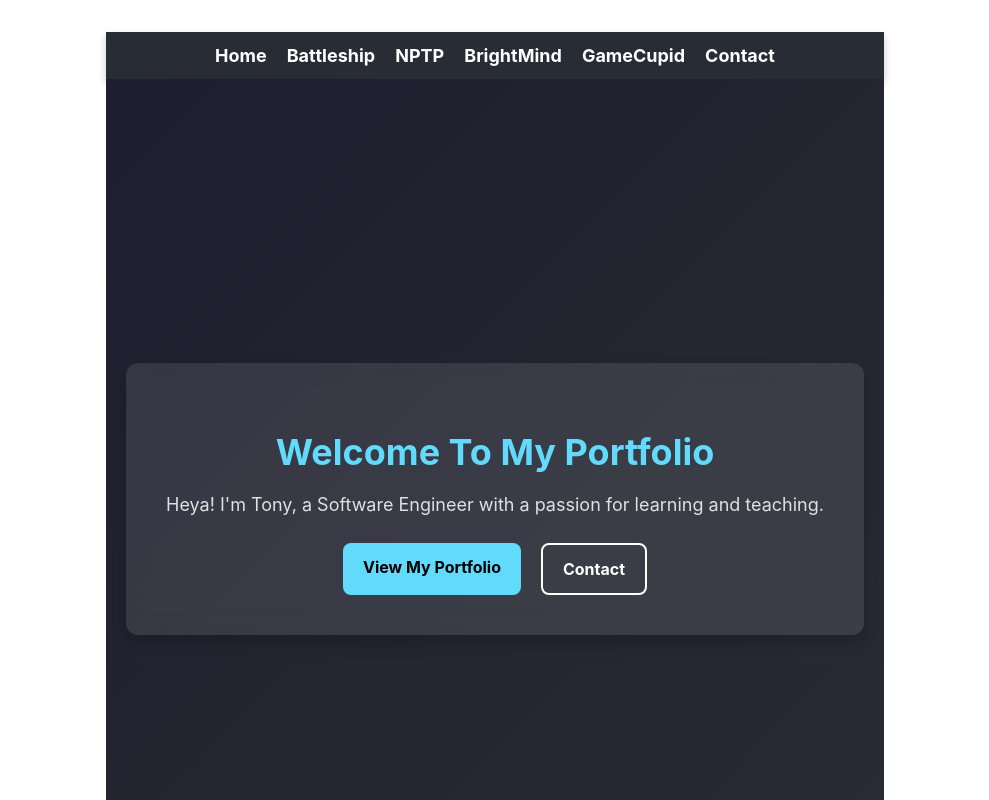
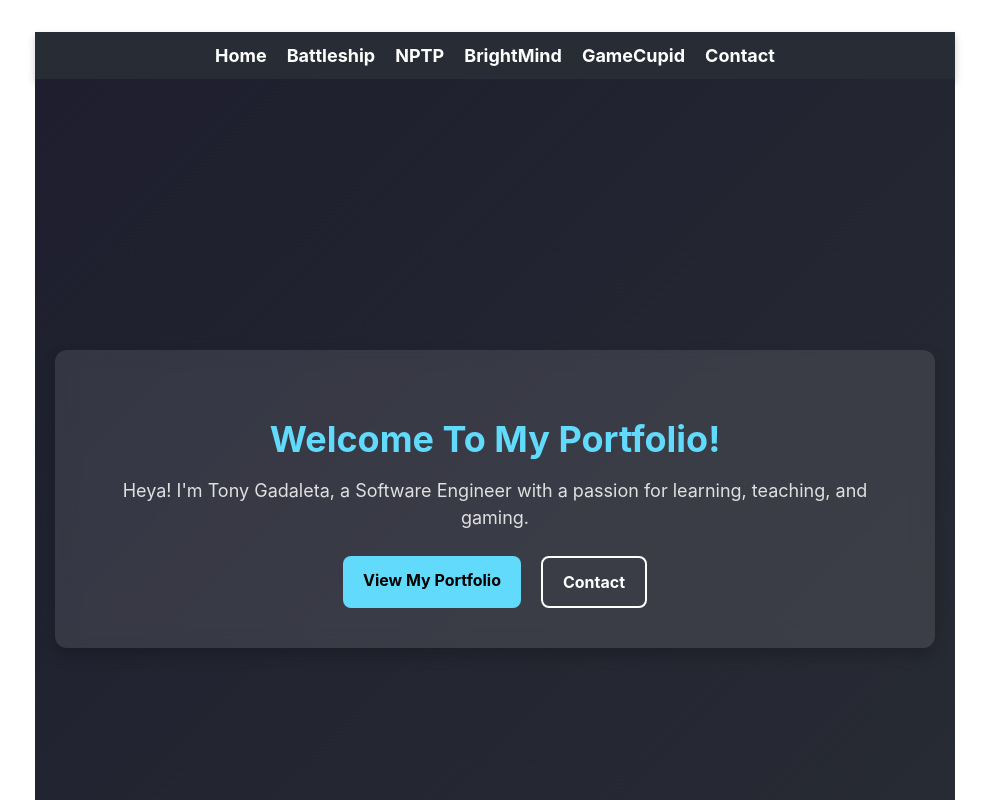
Before and after one commit to TGadaleta/portfolio, a React (Vite) app: page / in a window 1280 px wide. Shown: the top 800 px of the page, without its empty margins (145-1134 px from the left). Built offline with nearby package versions, Linux system fonts and the light colour scheme.

Commit message:
update HomePage content and enhance styles; improve hero section text and add max-width to bio container

```diff
--- a/src/components/HomePage/HomePage.jsx
+++ b/src/components/HomePage/HomePage.jsx
@@ -7,8 +7,8 @@ const HomePage = () => {
         <div className='home-container'>
             <section className='hero'>
                 <div className='hero-content'>
-                    <h1 className='hero-title'>Welcome To My Portfolio</h1>
-                    <p className='hero-subtitle'>Heya! I'm Tony, a Software Engineer with a passion for learning and teaching.</p>
+                    <h1 className='hero-title'>Welcome To My Portfolio!</h1>
+                    <p className='hero-subtitle'>Heya! I'm Tony Gadaleta, a Software Engineer with a passion for learning, teaching, and gaming.</p>
                     <div className='hero-buttons'>
                         <a href='/gamecupid' className='projects-btn'>View My Portfolio</a>
                         <a href='/contact' className='about-btn'>Contact</a>
--- a/src/components/styling/styles.css
+++ b/src/components/styling/styles.css
@@ -194,6 +194,7 @@
     color: #333;
     padding: 20px;
     align-self: flex-start;
+    max-width: 100vh;
 }
 
 .bio-container p {
```
